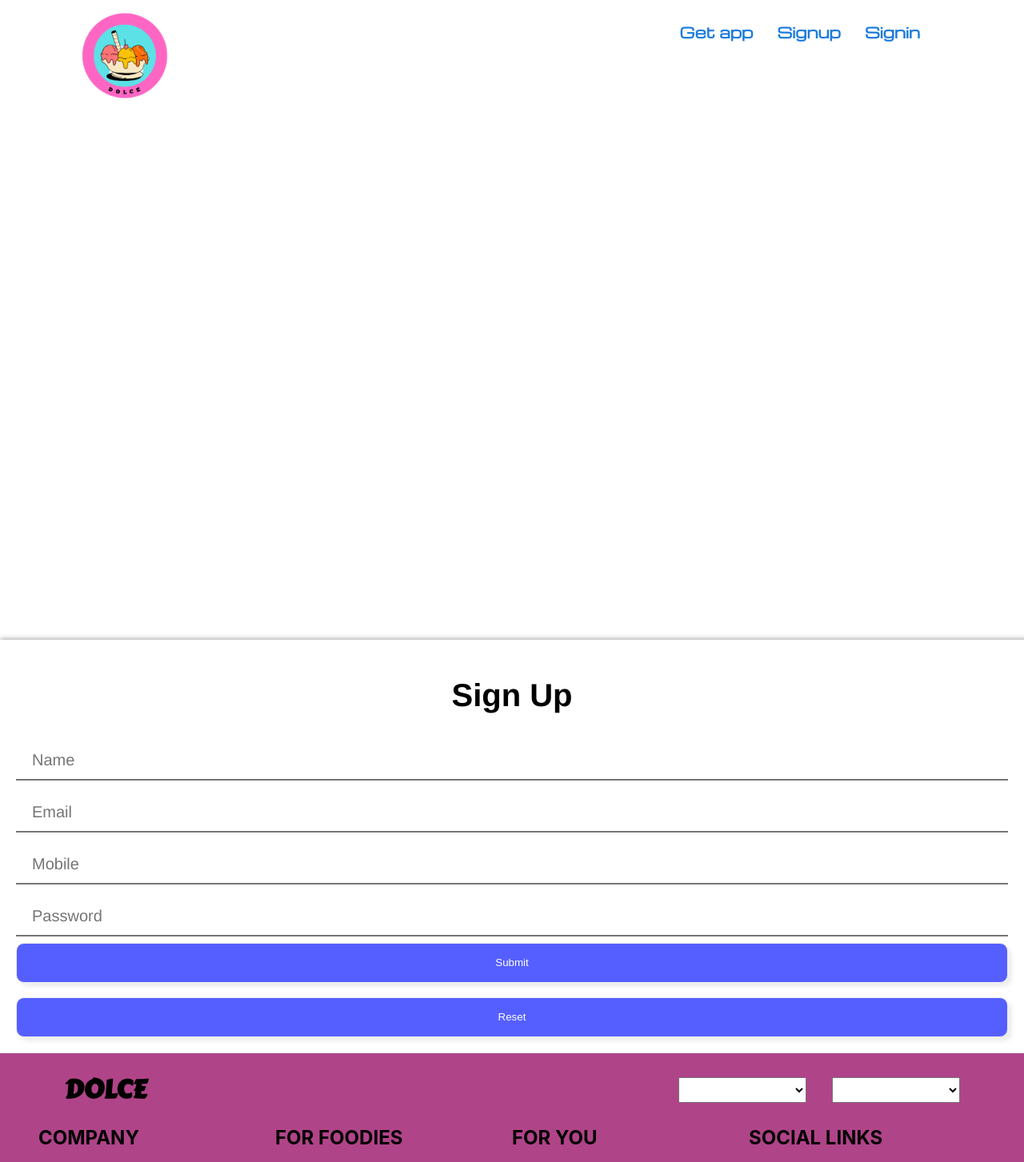
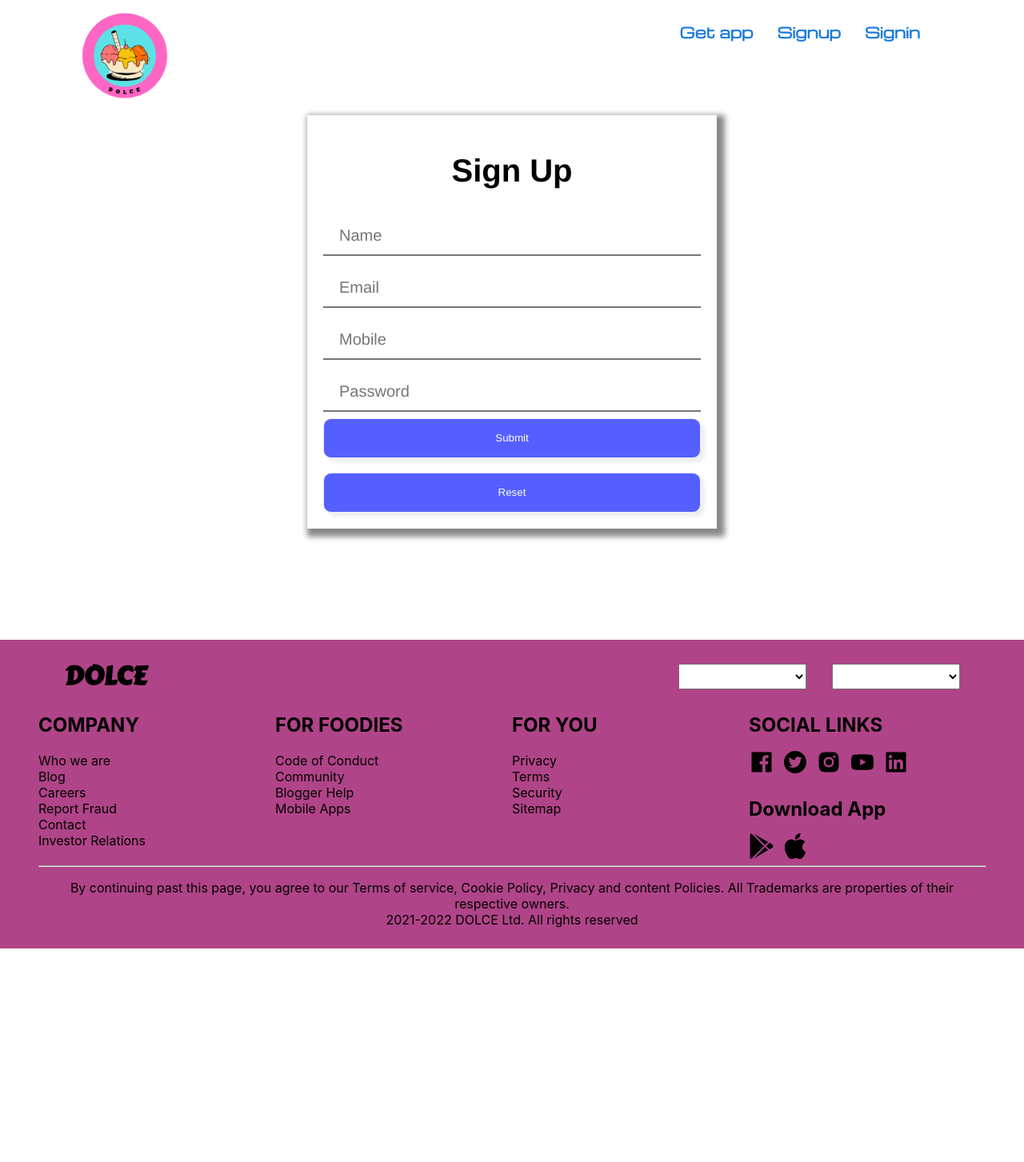
Before and after one commit to vamshidhar644/Dolce_Web, a Next.js app: page /signup in a window 1280 px wide. Shown: the top 1453 px of the page at 80% size. After the commit the page ends 1186 px from the top, so only its background shows below. Built offline with nearby package versions, Linux system fonts and the light colour scheme.

Commit message:
Signup CSS

```diff
--- a/pages/signup.jsx
+++ b/pages/signup.jsx
@@ -3,17 +3,16 @@ import React from 'react';
 const signup = () => {
   return (
     <div className="SignupContainer">
-      <div className="mainContainer"></div>
-      <div class="container">
-        <div class="row">
-          <div class="col-md-4"></div>
+      <div className="mainContainer">
+        <div className="row">
+          <div className="col-md-4"></div>
 
-          <div class="col-md-6 main">
+          <div className="col-md-6 main">
             <h1> Sign Up </h1>
             <form action="/sign_up" method="POST">
               <input
                 type="text"
-                class="na"
+                className="na"
                 id="name"
                 name="name"
                 placeholder="Name"
@@ -22,7 +21,7 @@ const signup = () => {
               <br />
               <input
                 type="email"
-                class="na"
+                className="na"
                 id="email"
                 name="email"
                 placeholder="Email"
@@ -31,7 +30,7 @@ const signup = () => {
               <br />
               <input
                 type="number"
-                class="na"
+                className="na"
                 id="phno"
                 name="phno"
                 placeholder="Mobile"
@@ -40,7 +39,7 @@ const signup = () => {
               <br />
               <input
                 type="text"
-                class="na"
+                className="na"
                 id="password"
                 name="password"
                 placeholder="Password"
@@ -49,7 +48,7 @@ const signup = () => {
               <br />
               <button
                 onclick="validate"
-                class="form-submit-button"
+                className="form-submit-button"
                 type="submit"
                 value="Submit"
                 id="submit"
@@ -59,7 +58,7 @@ const signup = () => {
               <br />
               <br />
               <button
-                class="form-submit-button"
+                className="form-submit-button"
                 type="reset"
                 value="Reset"
                 id="reset"
--- a/styles/Intro.module.css
+++ b/styles/Intro.module.css
@@ -4,6 +4,7 @@
     width: 10rem;
     height: 10rem;
 }
+
 .HomeCards .p{
     text-align: center;
     font-weight: 400;
--- a/styles/globals.css
+++ b/styles/globals.css
@@ -108,12 +108,14 @@ a {
 
 .SignupContainer{
   color: black;
-
+  display: flex;
+  justify-content: center;
 }
 
 .mainContainer{
   padding: 4rem;
   height: 90vh;
+  width: 40rem;
 }
 
 .form{
@@ -138,6 +140,7 @@ a {
   box-shadow: 5px 5px 5px #eee;
   text-shadow: none;
   background-size: auto;
+  cursor: pointer;
 }
 .h5{
   font-weight: bold;
```
